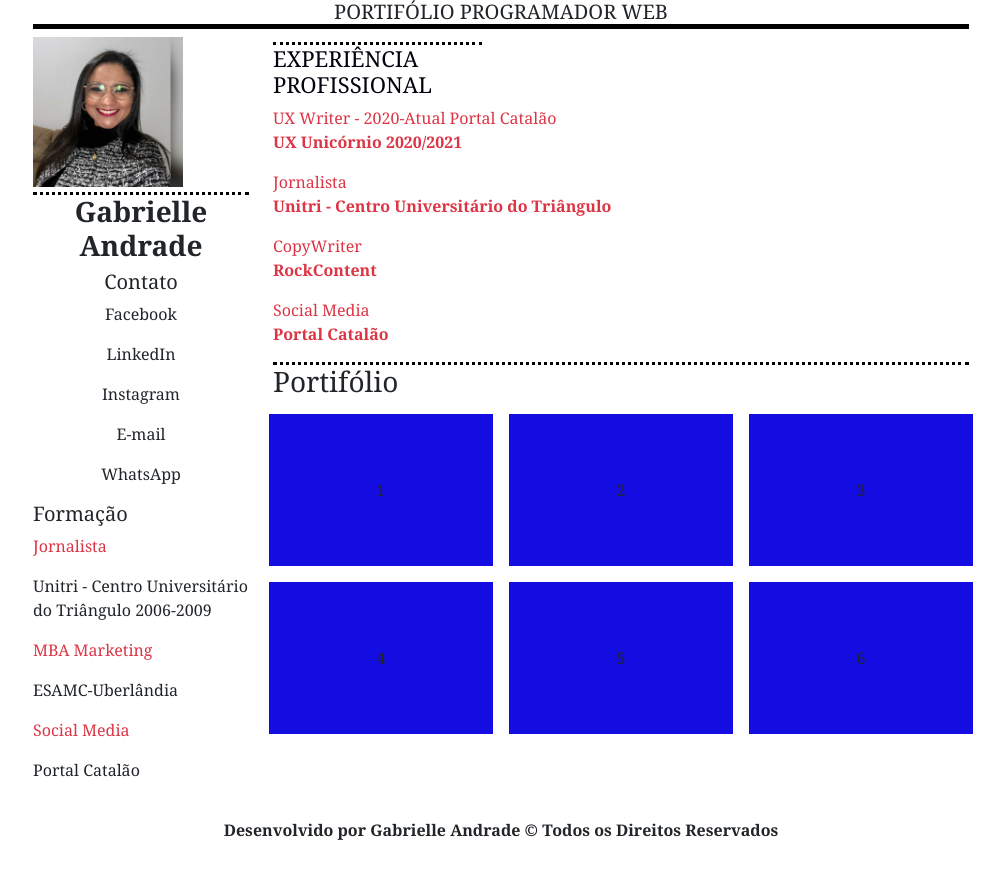
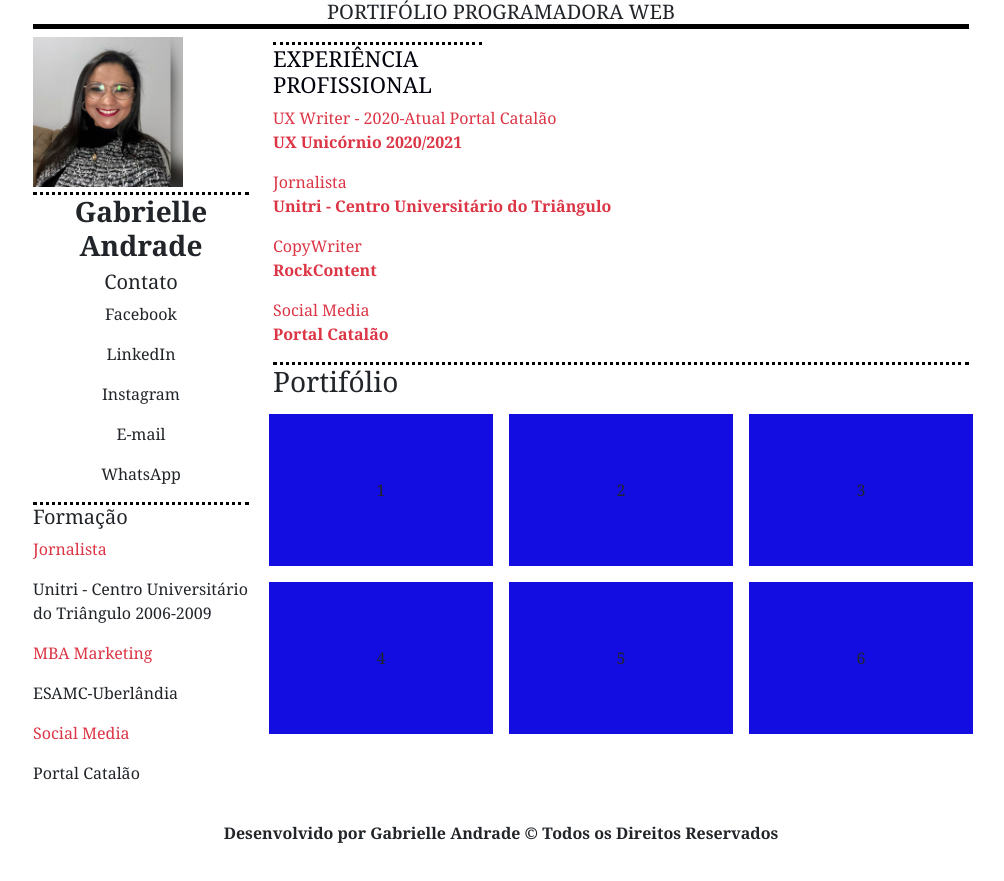
Before and after one commit to GabrielleOAndrade/Trabalho---Portifolio, a plain HTML site: page index.html in a window 1280 px wide. Shown: the whole page, without its empty margins (139-1143 px from the left). Drawn offline with nearby package versions, Linux system fonts and the light colour scheme.

Commit message:
Terminar

```diff
--- a/index.html
+++ b/index.html
@@ -14,7 +14,7 @@
 <body>
     <div class="container">
         <header class="bg-primary"></header>
-            <h1 class="text-center"> PORTIFÓLIO PROGRAMADOR WEB</h1>
+            <h1 class="text-center"> PORTIFÓLIO PROGRAMADORA WEB</h1>
         </header>
         <div class="row">
             <aside class="col-3">
--- a/style.css
+++ b/style.css
@@ -54,7 +54,7 @@
     border-bottom: 5px solid black;
     border-top: 5p solid;
 }
-h2,h3{
+h2,h3,h5{
     margin-top: 5px;
     border-top-style: dotted;
     border-color:black
```
